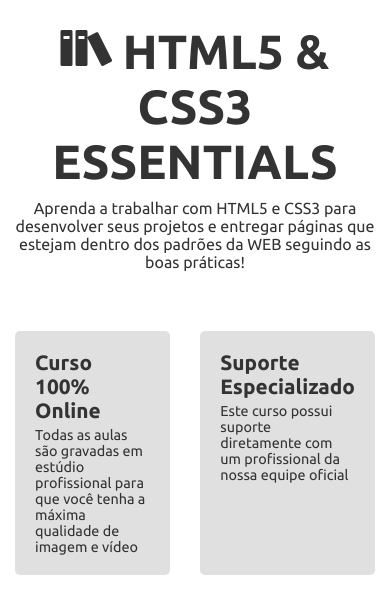
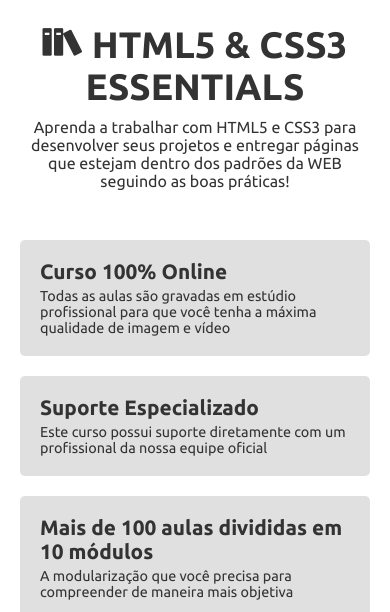
Before and after one commit to RicardoBaldrez/HTML5-CSS3-Essentials, a plain HTML site: page 04-estilizando-conteudo/index.html in a window 390 px wide. Shown: the part 4904-5516 px from the top of the page. Drawn offline with Linux system fonts and the light colour scheme; files whose address does not match are found by name; a web font is replaced by a local one.

Commit message:
Responsivando Dobra [Curso]

```diff
--- a/04-estilizando-conteudo/_cdn/css/style.css
+++ b/04-estilizando-conteudo/_cdn/css/style.css
@@ -206,6 +206,7 @@
 .main_course .main_course_header {
     max-width: 780px;
     margin: 0 auto;
+    padding: 0 20px;
     text-align: center;
     color: #333;
     margin-bottom: 40px;
@@ -746,6 +747,15 @@ footer {
         margin: 0 auto;
         padding: 8px 12px;
     }
+
+    .main_course_header h1 {
+        font-size: 2.5em !important;
+    }
+
+    .main_course_about_content article {
+        flex-basis: 100%;
+        margin: 10px 20px;
+    }
 }
 
 /* 480px */
@@ -769,4 +779,8 @@ footer {
     .main_blog article h2 {
         font-size: 1.2em;
     }
+
+    .main_course_header h1 {
+        font-size: 2.3em !important;
+    }
 }
```
